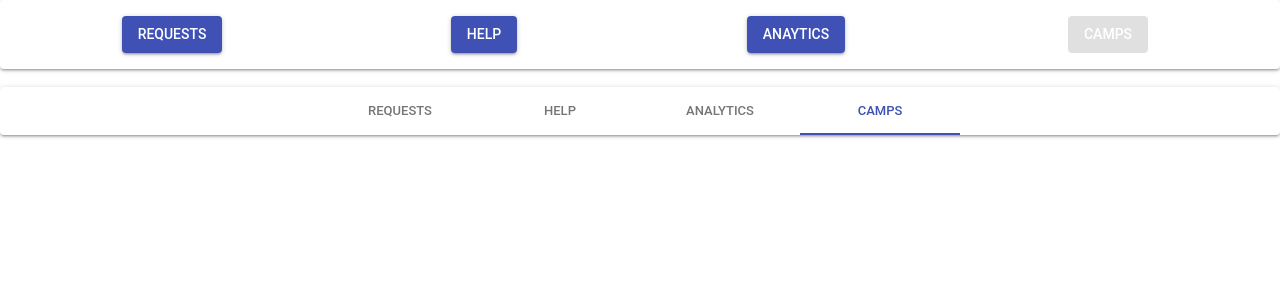
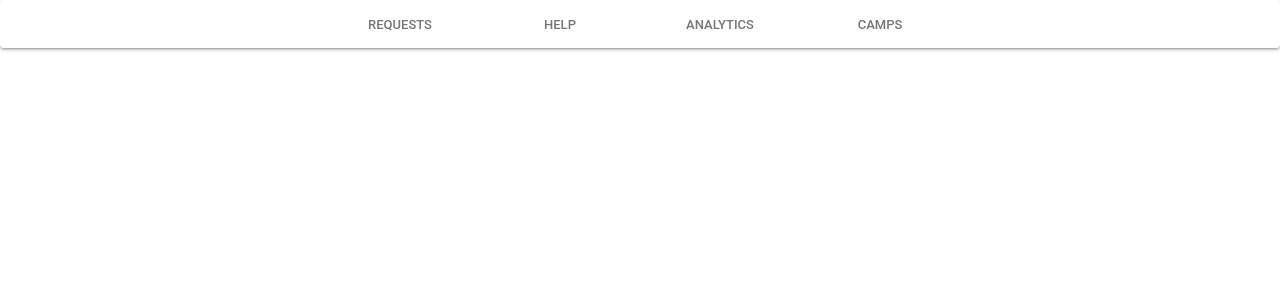
Before and after one commit to 123vivekr/OpenSalve-Web, a React (Create React App) app: page /camps in a window 1280 px wide. Shown: the top 300 px of the page. Built offline with nearby package versions, Linux system fonts and the light colour scheme.

Commit message:
fix double navbar

```diff
--- a/src/App.js
+++ b/src/App.js
@@ -1,7 +1,7 @@
 import React, { Component } from "react";
 import { BrowserRouter as Router, Route } from "react-router-dom";
 import Auth from "./components/auth";
-import NavBar from "./components/navbar";
+import NavBar from "./components/navbar-tab";
 import { apiVer, login, register, userDetails } from "./utils/api.js";
 import Request from "./components/requests";
 import Help from "./components/help";
--- a/src/components/analytics.js
+++ b/src/components/analytics.js
@@ -18,7 +18,6 @@ class Analytics extends Component {
     const { classes } = this.props;
     return (
       <div className={root}>
-        <NavBar val={2} />
       </div>
     );
   }
--- a/src/components/auth.js
+++ b/src/components/auth.js
@@ -34,7 +34,6 @@ class Auth extends Component {
         <div className="Auth">
             <Grid container spacing={24}>
                 <Grid item xs={12}>
-                    <NavBar title={'auth'}/>
                 </Grid>
                 <Grid item xs={12} sm={2}>
                 </Grid>
--- a/src/components/camps.js
+++ b/src/components/camps.js
@@ -19,7 +19,6 @@ class Camps extends Component {
     const { classes } = this.props;
     return (
       <div className={root}>
-        <NavBar val={3} />
       </div>
     );
   }
--- a/src/components/help.js
+++ b/src/components/help.js
@@ -18,7 +18,6 @@ class Help extends Component {
     const { classes } = this.props;
     return (
       <div className={root}>
-        <NavBar val={1} />
       </div>
     );
   }
--- a/src/components/requests.js
+++ b/src/components/requests.js
@@ -19,8 +19,6 @@ class Request extends Component {
     const { classes } = this.props;
     return (
       <div className={root}>
-        <NavBar title={"request"} val={0} />
-          <br/>
         <RequestCard />
       </div>
     );
```
